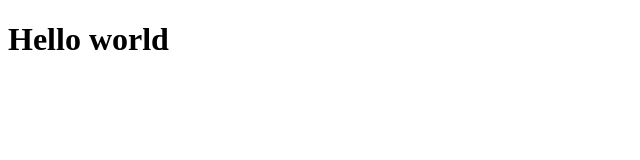
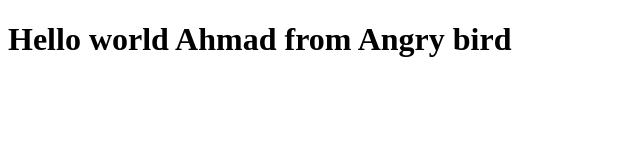
Before and after one commit to AhmadFaraz3233/Bootcamp2020simple, a plain HTML site: page index.html in a window 1280 px wide. Shown: the whole page, without its empty margins (0-640 px from the left). Drawn offline with Linux system fonts and the light colour scheme.

Commit message:
Update index.html

```diff
--- a/index.html
+++ b/index.html
@@ -6,6 +6,6 @@
     <title>Document</title>
 </head>
 <body>
-    <H1>Hello world</H1>
+    <H1>Hello world Ahmad from Angry bird</H1>
 </body>
 </html>
```
